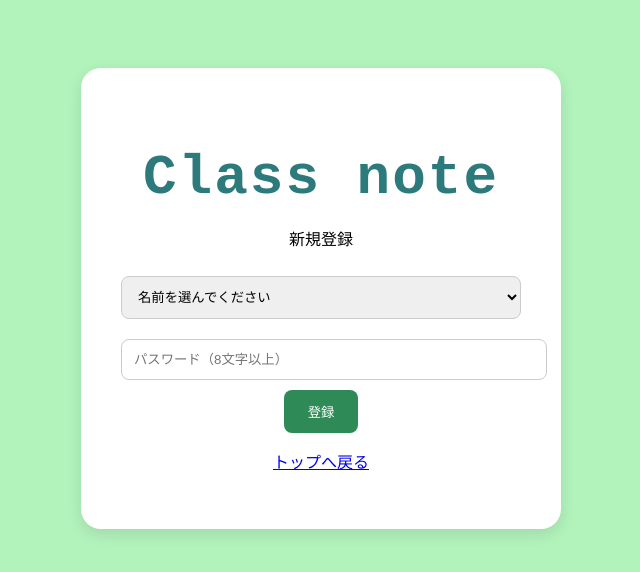
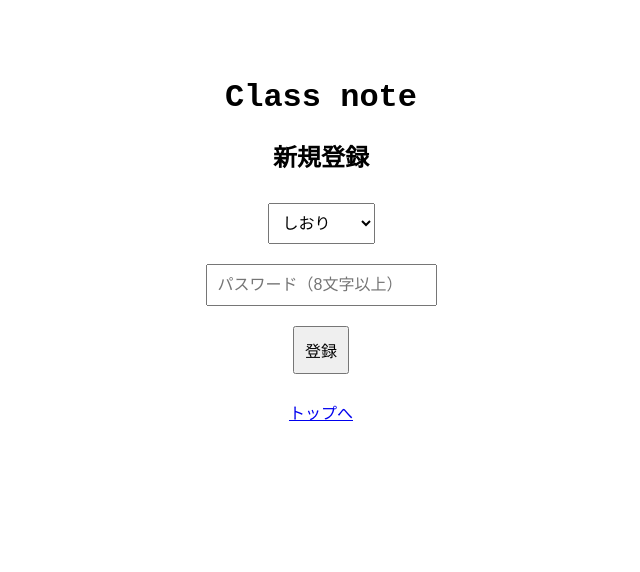
Before and after one commit to monou6-1/class-note, a plain HTML site: page signup.html in a window 1280 px wide. Shown: the whole page, without its empty margins (319-959 px from the left). Drawn offline with nearby package versions, Linux system fonts and the light colour scheme; a web font is replaced by a local one.

Commit message:
Update signup.html

```diff
--- a/signup.html
+++ b/signup.html
@@ -3,53 +3,16 @@
 <head>
   <meta charset="UTF-8" />
   <title>新規登録 - Class note</title>
-  <link href="https://fonts.googleapis.com/css2?family=Kaisei+Opti:wght@400;700&display=swap" rel="stylesheet">
   <style>
-    body {
-      font-family: 'Kaisei Opti', serif;
-      background: #b2f2bb;
-      text-align: center;
-      padding: 60px 20px;
-    }
-    .container {
-      max-width: 400px;
-      margin: 0 auto;
-      padding: 40px;
-      background: white;
-      border-radius: 20px;
-      box-shadow: 0 5px 15px rgba(0,0,0,0.1);
-    }
-    input, select {
-      width: 100%;
-      padding: 12px;
-      margin: 10px 0;
-      border: 1px solid #ccc;
-      border-radius: 8px;
-    }
-    button {
-      background: #2e8b57;
-      color: white;
-      padding: 12px 24px;
-      border: none;
-      border-radius: 8px;
-      cursor: pointer;
-    }
-    h1 {
-      font-family: 'Space Mono', monospace;
-      font-size: 3.5em;
-      margin-bottom: 16px;
-      color: #2c7a7b;
-      letter-spacing: 2px;
-    }
+    body { font-family: 'Kaisei Opti', serif; text-align: center; padding: 50px; }
+    h1 { font-family: 'Space Mono', monospace; }
+    input, select, button { padding: 10px; margin: 10px; font-size: 16px; }
   </style>
 </head>
 <body>
-  <div class="container">
   <h1>Class note</h1>
-    <p>新規登録</p>
-    <form id="signup-form">
-      <select id="name" required>
-        <option value="">名前を選んでください</option>
+  <h2>新規登録</h2>
+  <select id="name">
     <option>しおり</option>
     <option>さちえる</option>
     <option>そら</option>
@@ -69,12 +32,10 @@
     <option>かれん</option>
     <option>なつき</option>
     <option>ひろと</option>
-      </select>
-      <input type="password" id="password" placeholder="パスワード（8文字以上）" minlength="8" required />
-      <button type="submit">登録</button>
-    </form>
-    <p><a href="index.html">トップへ戻る</a></p>
-  </div>
+  </select><br>
+  <input type="password" id="password" placeholder="パスワード（8文字以上）" minlength="8" required><br>
+  <button onclick="signUp()">登録</button>
+  <p><a href="index.html">トップへ</a></p>
 
   <script src="https://cdn.jsdelivr.net/npm/@supabase/supabase-js@2"></script>
   <script>
@@ -83,22 +44,21 @@
       'eyJhbGciOiJIUzI1NiIsInR5cCI6IkpXVCJ9.eyJpc3MiOiJzdXBhYmFzZSIsInJlZiI6ImFuZnp2dm1ld3phd2Fkcndxc2p3Iiwicm9sZSI6ImFub24iLCJpYXQiOjE3NjAzMDQzNzYsImV4cCI6MjA3NTg4MDM3Nn0.YEyT-Uc41h0sPhNRkC_d-U18zp7F3uWtFaLBvC9J4SU'
     );
 
-    document.getElementById('signup-form').addEventListener('submit', async (e) => {
-      e.preventDefault();
+    async function signUp() {
       const name = document.getElementById('name').value;
       const password = document.getElementById('password').value;
-      const email = `${name}${Math.floor(Math.random() * 10000)}@monou.com`;
+      const email = `${name}${Math.floor(Math.random() * 9000 + 1000)}@monou.com`;
 
       const { data, error } = await supabase.auth.signUp({ email, password });
       if (error) {
-        alert('登録失敗: ' + error.message);
+        alert('登録エラー: ' + error.message);
       } else {
         const userId = String(Math.floor(1000 + Math.random() * 9000));
         await supabase.from('profiles').insert([{ name, user_id: userId }]);
-        alert(`${name}さん、登録完了！ユーザーID: ${userId}`);
+        alert(`${name}さん、登録完了！ID: ${userId}`);
         window.location.href = 'login.html';
       }
-    });
+    }
   </script>
 </body>
 </html>
```
Lines whose indentation alone changed are shown as unchanged.
